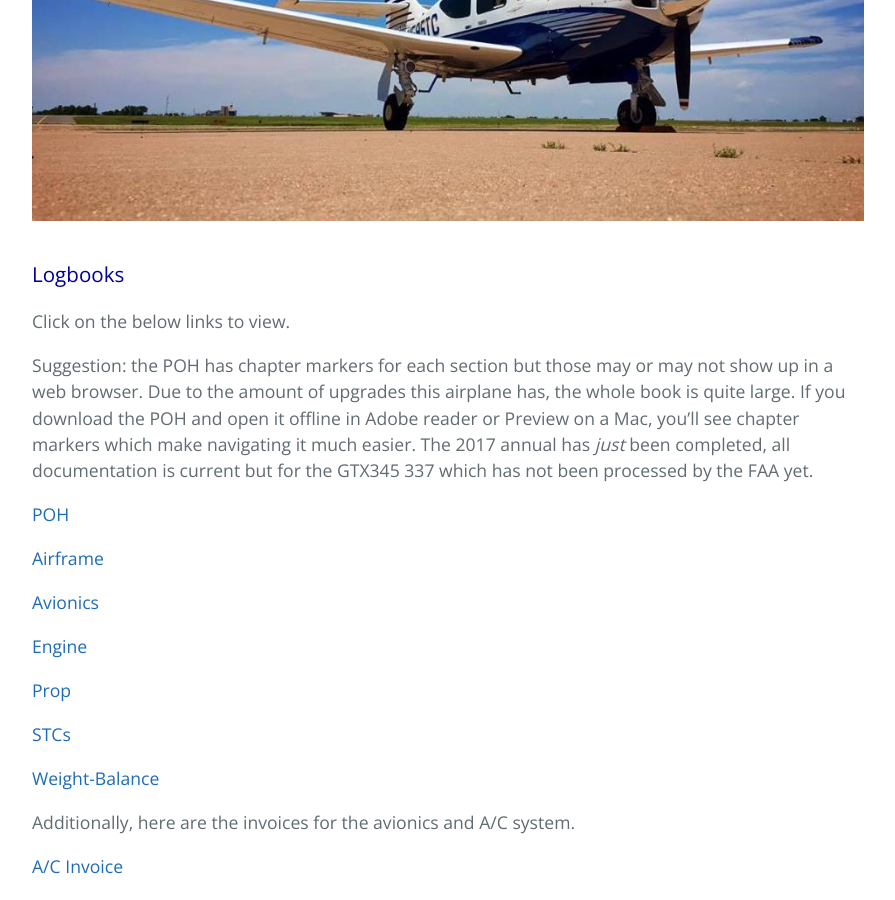
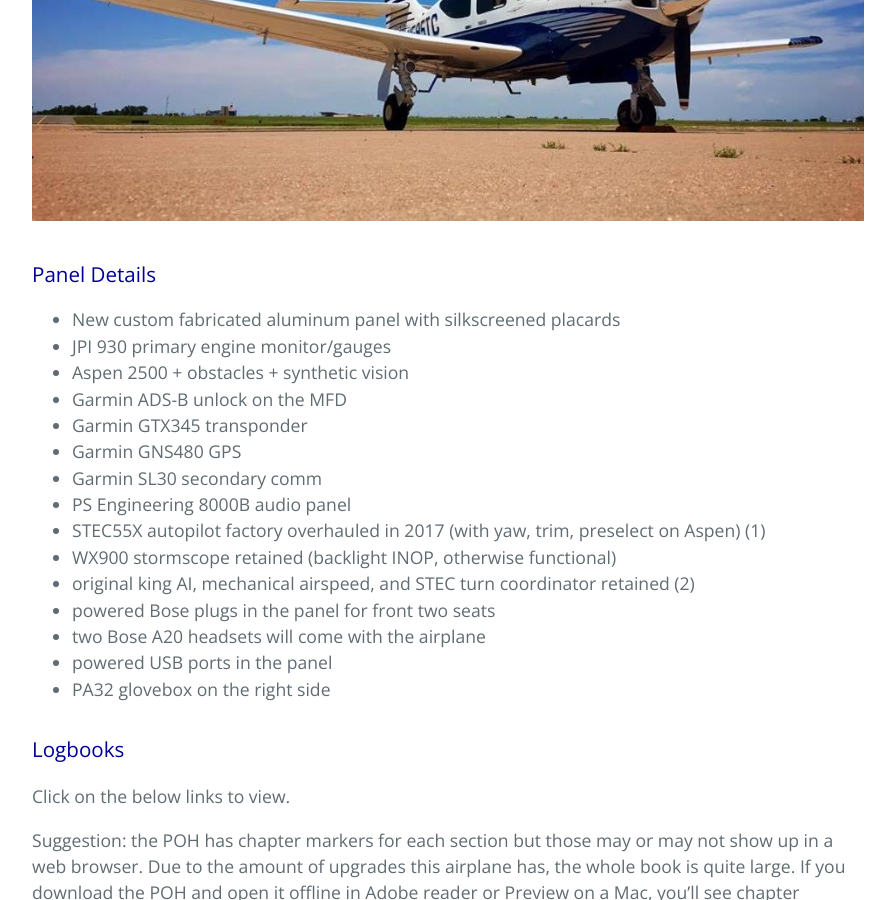
Before and after one commit to RNCTX/N595TC, a Jekyll site: the page built from index.md, in a window 1280 px wide and 900 px high, scrolled down 767 px. Shown: the whole window, without its empty margins (192-1087 px from the left). Built offline with Jekyll 4.4.1, drawn with Linux system fonts in a browser that asks for light colours; our own code applies the rules of GitHub Pages for plain Markdown files.

Commit message:
Update index.md

```diff
--- a/index.md
+++ b/index.md
@@ -7,6 +7,24 @@ title: N595TC
 I'm guessing you got here from Trade-A-Plane or Controller. This domain was registered to host various documents related to the aircraft. And yes, if you get the airplane you can have the domain and this website with it.
 
 ![Daplane](IMG_1556.jpg)
+
+<h3><a name="panel" style="color: #000099; text-decoration: none;">Panel Details</a></h3>
+
+* New custom fabricated aluminum panel with silkscreened placards
+* JPI 930 primary engine monitor/gauges
+* Aspen 2500 + obstacles + synthetic vision
+* Garmin ADS-B unlock on the MFD
+* Garmin GTX345 transponder
+* Garmin GNS480 GPS
+* Garmin SL30 secondary comm
+* PS Engineering 8000B audio panel
+* STEC55X autopilot factory overhauled in 2017 (with yaw, trim, preselect on Aspen) (1)
+* WX900 stormscope retained (backlight INOP, otherwise functional)
+* original king AI, mechanical airspeed, and STEC turn coordinator retained (2)
+* powered Bose plugs in the panel for front two seats
+* two Bose A20 headsets will come with the airplane
+* powered USB ports in the panel
+* PA32 glovebox on the right side
 
 <h3><a name="logbooks" style="color: #000099; text-decoration: none;">Logbooks</a></h3>
 
```
